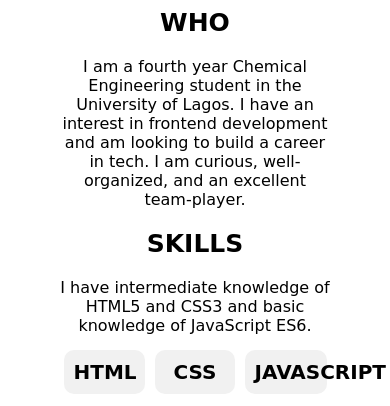
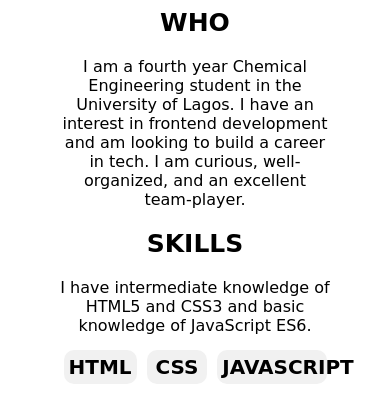
Before and after one commit to EnjegheO/Enjeghe_Portfolio, a plain HTML site: page index.html in a window 390 px wide. Shown: the part 392-798 px from the top of the page. Drawn offline with nearby package versions, Linux system fonts and the light colour scheme; a web font is replaced by a local one.

Commit message:
Updated style.css

```diff
--- a/style.css
+++ b/style.css
@@ -58,6 +58,7 @@ input:hover, button:hover, textarea:hover{
 nav{
     display: flex;
     justify-content: center;
+    overflow: hidden;
 }
 nav a{
     color: #ffffff;
@@ -199,8 +200,8 @@ input, textarea, button{
 @media screen and (max-width: 768px){
     /* Increases width of card */
     p.card{
-        width: 30%;
-        padding: 10px;
+        width: 40%;
+        padding: 5px;
         margin: 5px;
     }
 
```
